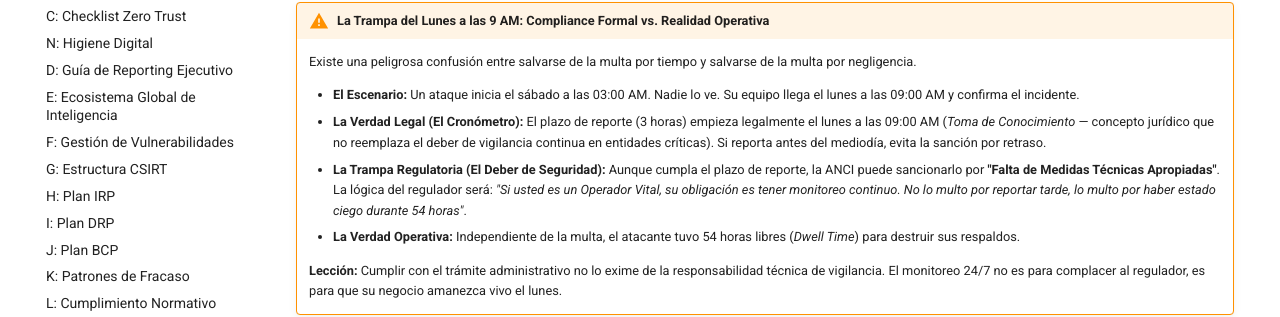
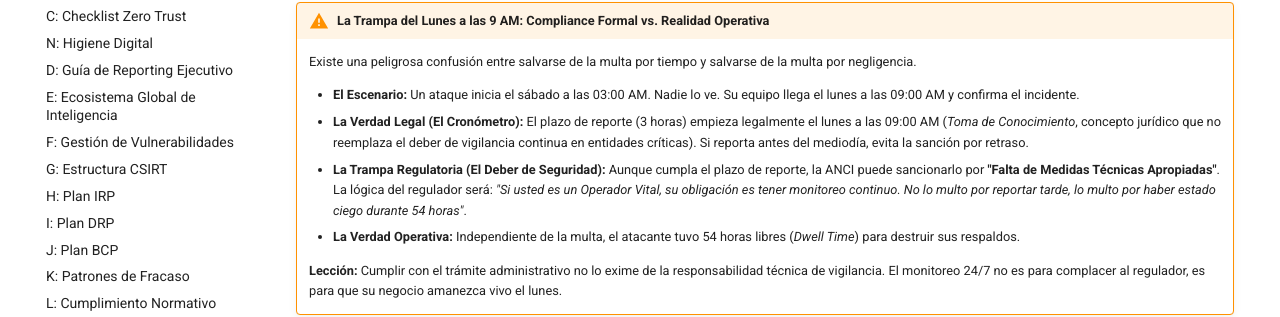
Before and after one commit to jccarvajal/ciberseguridad-grc, an MkDocs documentation site: the page built from docs/anexos/O-Ley-Marco.md, in a window 1280 px wide and 900 px high, scrolled down 2250 px. Shown: the part 146-463 px from the top of the window. Built offline with MkDocs 1.6.1 and Material for MkDocs 9.7.7, drawn with Linux system fonts in a browser that asks for light colours.

```diff
--- a/docs/anexos/O-Ley-Marco.md
+++ b/docs/anexos/O-Ley-Marco.md
@@ -78,7 +78,7 @@ El calendario anual de supervivencia legal debe incluir:
     Existe una peligrosa confusión entre salvarse de la multa por tiempo y salvarse de la multa por negligencia.
 
     * **El Escenario:** Un ataque inicia el sábado a las 03:00 AM. Nadie lo ve. Su equipo llega el lunes a las 09:00 AM y confirma el incidente.
-    * **La Verdad Legal (El Cronómetro):** El plazo de reporte (3 horas) empieza legalmente el lunes a las 09:00 AM (*Toma de Conocimiento* — concepto jurídico que no reemplaza el deber de vigilancia continua en entidades críticas). Si reporta antes del mediodía, evita la sanción por retraso.
+    * **La Verdad Legal (El Cronómetro):** El plazo de reporte (3 horas) empieza legalmente el lunes a las 09:00 AM (*Toma de Conocimiento*, concepto jurídico que no reemplaza el deber de vigilancia continua en entidades críticas). Si reporta antes del mediodía, evita la sanción por retraso.
     * **La Trampa Regulatoria (El Deber de Seguridad):** Aunque cumpla el plazo de reporte, la ANCI puede sancionarlo por **"Falta de Medidas Técnicas Apropiadas"**. La lógica del regulador será: *"Si usted es un Operador Vital, su obligación es tener monitoreo continuo. No lo multo por reportar tarde, lo multo por haber estado ciego durante 54 horas"*.
     * **La Verdad Operativa:** Independiente de la multa, el atacante tuvo 54 horas libres (*Dwell Time*) para destruir sus respaldos.
 
```
